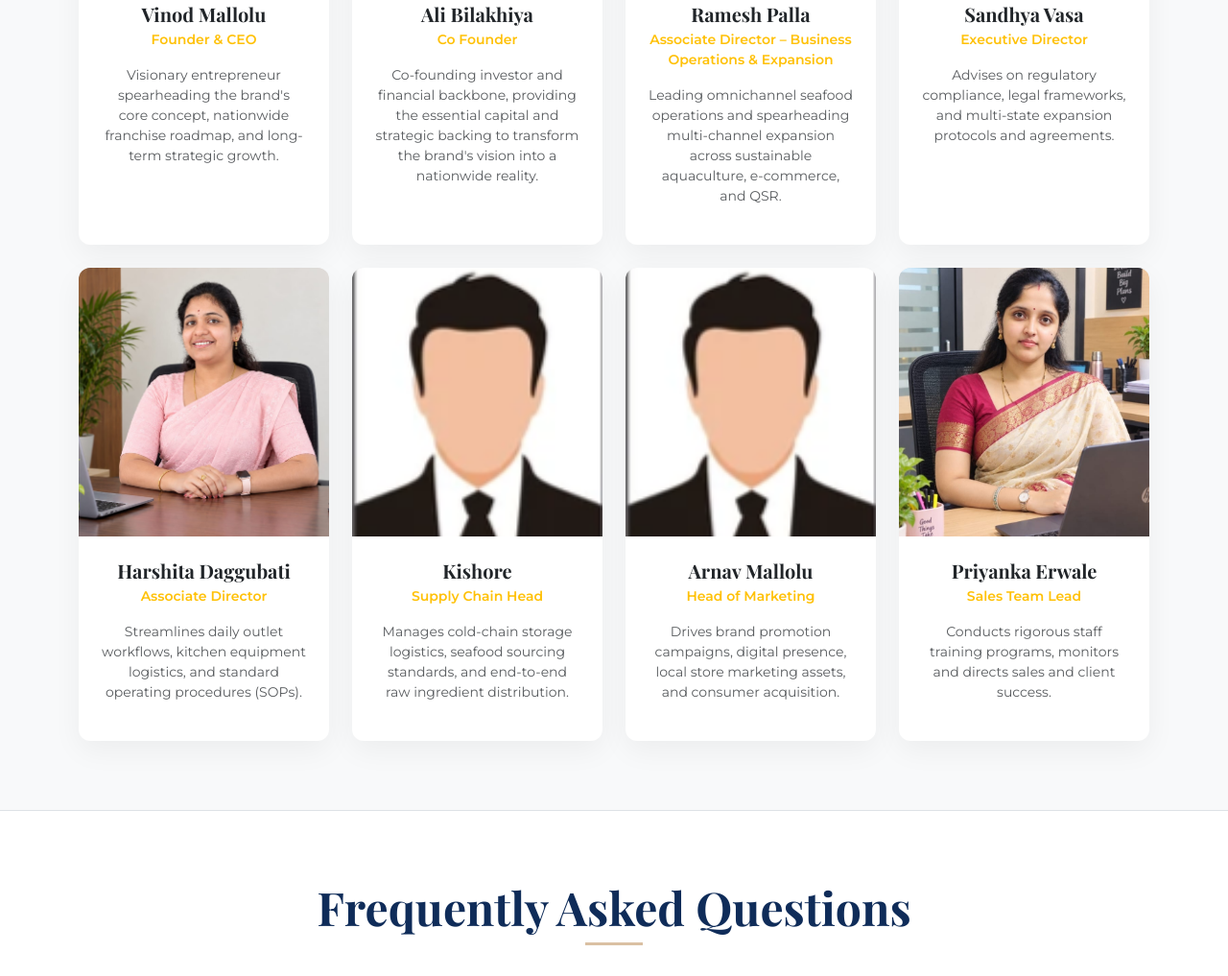
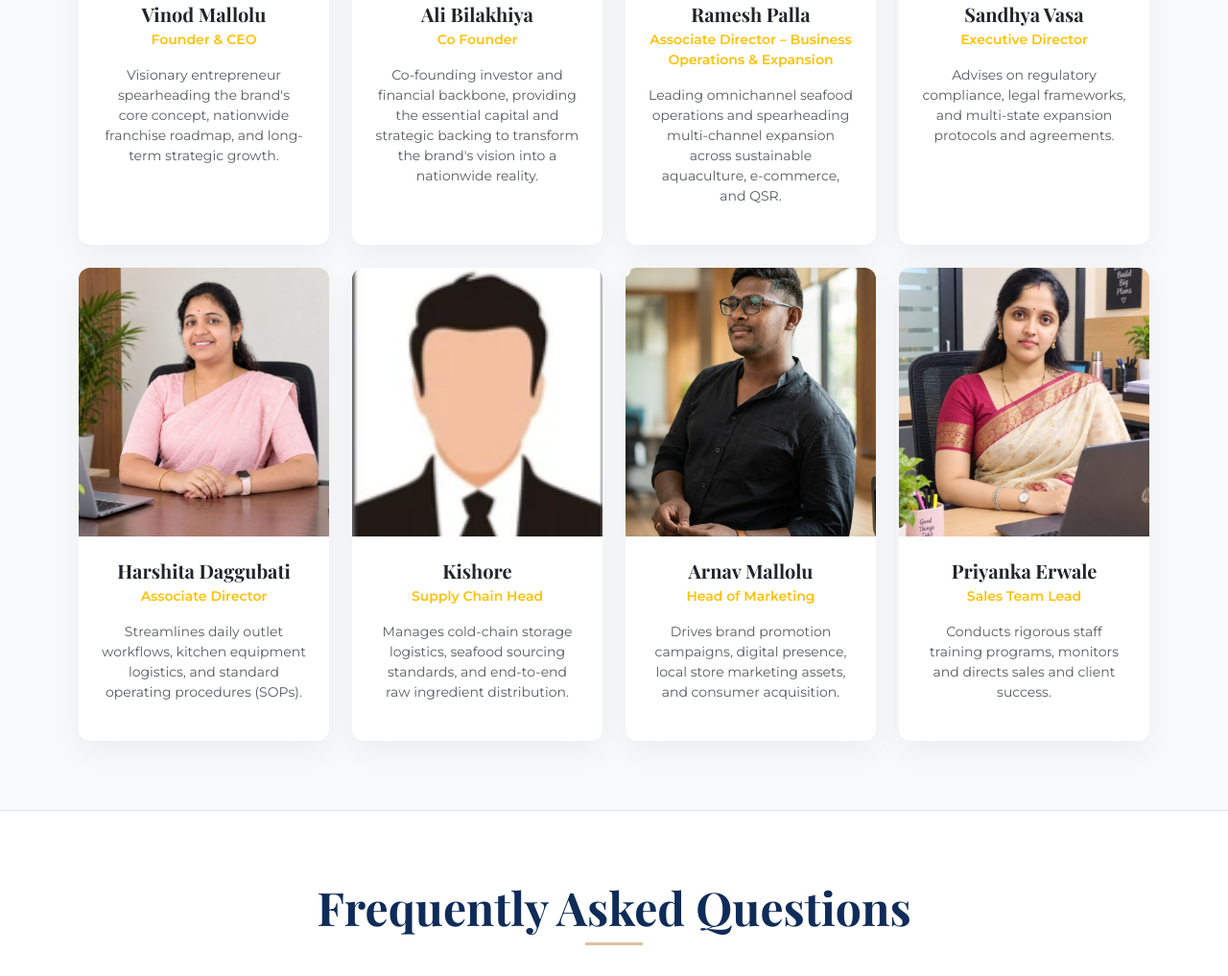
Before and after one commit to careerspalla/careerspalla.github.io, a plain HTML site: page index.html in a window 1280 px wide. Shown: the part 8149-9166 px from the top of the page at 96% size. Drawn offline with nearby package versions, Linux system fonts and the light colour scheme; a web font is replaced by a local one.

Commit message:
Change leadership image for Arnav Mallolu
Updated the image source for Arnav Mallolu in the leadership section.

```diff
--- a/index.html
+++ b/index.html
@@ -1665,7 +1665,7 @@
                 <div class="col-md-6 col-lg-3">
                     <div class="card menu-card h-100 text-center">
                         <div class="menu-img-wrapper" style="height: 280px;">
-                            <img src="images/leadership/male.png" alt="Arnav Mallolu, Head of Marketing at DayCatch" style="object-fit: cover; width: 100%; height: 100%;">
+                            <img src="images/leadership/Arnav.jpg" alt="Arnav Mallolu, Head of Marketing at DayCatch" style="object-fit: cover; width: 100%; height: 100%;">
                         </div>
                         <div class="card-body p-4 d-flex flex-column justify-content-between">
                             <div>
```
